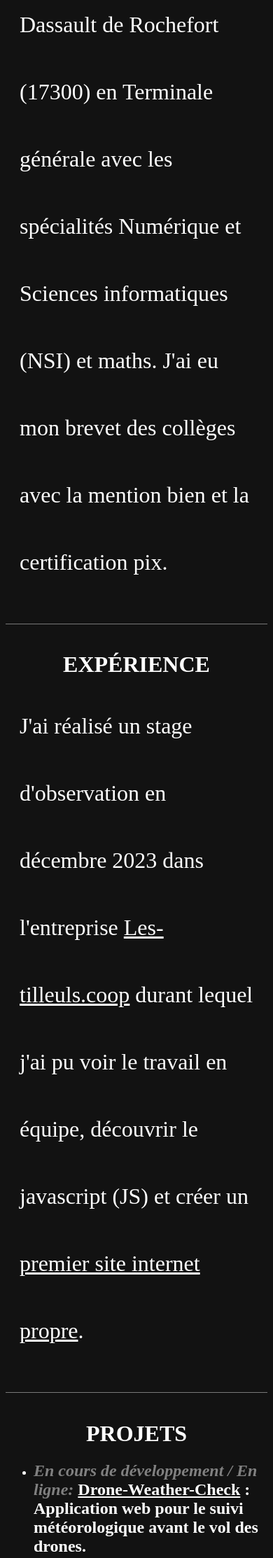
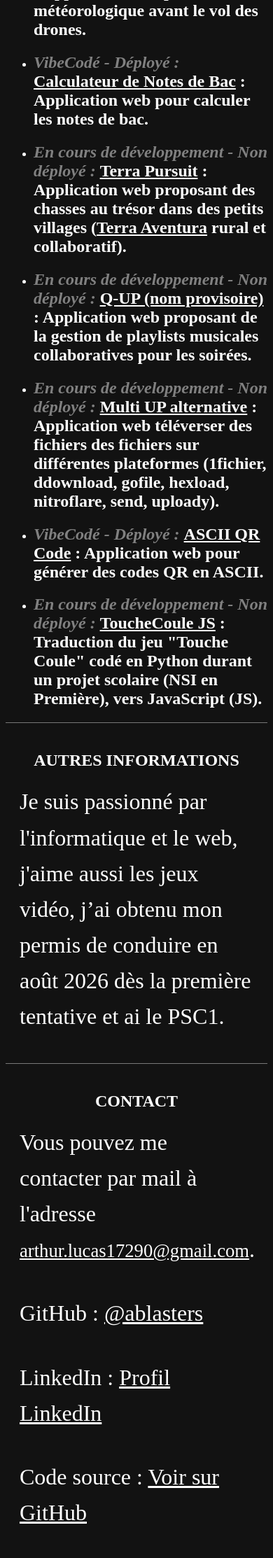
Before and after one commit to ABlasters/portfolio, a PHP site: page / in a window 390 px wide. Shown: the part 3374-5600 px from the top of the page at 70% size. Run offline with PHP 8.4, Linux system fonts and the light colour scheme.

Commit message:
améliore la structure, le contenu, le SEO et le responsive du portfolio
- Amélioration du référencement avec des métadonnées plus précises
- Ajout des données structurées Schema.org pour présenter le profil
- Ajout des liens GitHub, LinkedIn et du dépôt source dans la section contact
- Remplacement des conteneurs div par des balises section plus sémantiques
- Harmonisation des identifiants et intitulés des sections Expériences et Projets
- Mise à jour de la présentation, des diplômes et des informations personnelles
- Ajout et mise à jour des projets déployés ou en cours de développement
- Remplacement des styles inline des statuts de projet par la classe project-status
- Ajout de variables CSS pour centraliser les couleurs et les espacements
- Amélioration des thèmes clair et sombre avec des bordures et des transitions
- Correction de l’espacement sous la barre de navigation avec padding-top
- Amélioration des marges, de la lisibilité des paragraphes et de l’icône burger
- Adaptation des sélecteurs CSS à la nouvelle structure HTML sémantique
- Amélioration du menu responsive et de sa gestion lors du redimensionnement
- Fermeture dynamique du menu mobile après la sélection d’un lien
- Ajout de vérifications JavaScript pour les principaux éléments du DOM
- Simplification du calcul dynamique de l’âge
- Mise à jour complète du README et de son sommaire
- Ajout d’ASCII QR Code à la liste des applications déployées
- Documentation des projets Q-UP, MultiUp alternative et ToucheCoule JS
- Mise en cohérence des technologies, outils et solutions d’hébergement documentés

```diff
--- a/index.html
+++ b/index.html
@@ -1,10 +1,11 @@
 <!DOCTYPE html>
 <html lang="fr">
 <head>
-    <meta name="description" content="Portfolio de LUCAS Arthur, développeur web passionné. Découvrez mes compétences, expériences et projets.">
-    <meta name="keywords" content="LUCAS Arthur, portfolio, développeur web, compétences, expériences, projets, HTML, CSS, JavaScript">
+    <meta name="description" content="Portfolio d'Arthur LUCAS, développeur web front-end passionné. Découvrez mes projets en HTML/CSS/JS, mon parcours en NSI et mes réalisations open source.">
+    <meta name="keywords" content="Arthur LUCAS, portfolio, développeur web, front-end, HTML, CSS, JavaScript, NSI, projets web, Rochefort">
     <meta name="author" content="LUCAS Arthur">
     <meta property="og:title" content="Portfolio LUCAS Arthur">
+    <meta property="og:locale" content="fr_FR">
     <meta property="og:description" content="Découvrez le portfolio de LUCAS Arthur, développeur web passionné.">
     <meta name="twitter:title" content="Portfolio LUCAS Arthur">
     <meta name="twitter:description" content="Découvrez le portfolio de LUCAS Arthur, développeur web passionné.">
@@ -12,8 +13,28 @@
     <meta name="viewport" content="width=device-width, initial-scale=1.0">
     <title>Portfolio LUCAS Arthur</title>
     <link rel="stylesheet" href="style.css">
+    <script type="application/ld+json">
+    {
+      "@context": "https://schema.org",
+      "@type": "Person",
+      "name": "Arthur LUCAS",
+      "url": "https://ablasters.github.io/portfolio/",
+      ""email": "mailto:arthur.lucas17290@gmail.com",
+      "jobTitle": "Développeur Web Front-End",
+      "address": {
+        "@type": "Place",
+        "addressLocality": "Aigrefeuille",
+        "addressRegion": "Charente-Maritime",
+        "addressCountry": "France"
+      },
+      "sameAs": [
+        "https://github.com/ablasters",
+        "https://www.linkedin.com/in/arthur-lucas-0a8819414"
+      ]
+    }
+    </script>
+    <script defer src="script.js"></script>
 </head>
-<script defer src="script.js"></script>
 <body class="dark-mode">
     <nav>
         <ul class="header">
@@ -21,69 +42,63 @@
             <li id="a_propos-link"><a href="#a_propos">À PROPOS</a></li>
             <li id="competences-link"><a href="#competences">COMPÉTENCES</a></li>
             <li id="diplomes-link"><a href="#diplomes">DIPLÔMES</a></li>
-            <li id="experience-link"><a href="#experience">EXPÉRIENCE</a></li>
-            <li id="projet-link"><a href="#projet">PROJET</a></li>
+            <li id="experiences-link"><a href="#experiences">EXPÉRIENCES</a></li>
+            <li id="projets-link"><a href="#projets">PROJETS</a></li>
             <li id="autres_informations-link"><a href="#autres_informations">AUTRES INFORMATIONS</a></li>
             <li id="contact-link"><a href="#contact">CONTACT</a></li>
-            <li><div><img id="mod" src="icon/light_mode.svg" alt=""></div></li>
+            <li><div><img id="mod" alt="Basculer en mode clair/sombre" src="icon/light_mode.svg"></div></li>
         </ul>
     </nav>
     <div id="burger">
         <img src="icon/burger.svg" alt="Burger Menu" id="burger-icon">
     </div>
 
-    <div id="presentation" class="borderbottom">
+    <section id="presentation" class="borderbottom">
         <h1>PRÉSENTATION</h1>
-        <p>Je suis LUCAS Arthur né le 27/06/2009, j'ai <span id="age"></span>. J'habite à Aigrefeuille (17290).</p>
+        <p>Je m'appelle Arthur LUCAS, je suis né en 2009 et j'ai <span id="age"></span>. J'habite à Aigrefeuille (17290).</p>
         <p>J'aime créer des sites sur mon temps libre comme celui-ci ou celui de mon <a href="https://brevet.netlify.app">oral de brevet</a>.</p>
-        <p>J'aime aussi apprendre de nouveaux langages de programation du web, mais (quand l'envie m'en prend) j'aime aussi créer des vidéos sur <a href="https://youtube.com/@a.blasters">youtube</a>.</p>
-    </div>
-    <br>
-    <div id="a_propos" class="borderbottom">
+        <p>J'aime aussi apprendre de nouveaux langages de programmation du web, mais (quand l'envie m'en prend) j'aime aussi créer des vidéos sur <a href="https://youtube.com/@a.blasters">YouTube</a>.</p>
+    </section>
+    <section id="a_propos" class="borderbottom">
         <h1>À PROPOS</h1>
         <p>Organisé dans mon travail, calme, curieux, motivé, je suis prêt à m’investir avec sérieux dans tout type de développement de sites web.</p>
-    </div>
-    <br>
-    <div id="competences" class="borderbottom">
+    </section>
+    <section id="competences" class="borderbottom">
         <h1>COMPÉTENCES</h1>
-        <p>Je maîtrise le HTML/CSS/JS, ai monté mon ordinateur, m'adapte facilement aux différents IDE et sais utiliser des logiciels de montage vidéos.</p>
-    </div>
-    <br>
-    <div id="diplomes" class="borderbottom">
+        <p>Je maîtrise le HTML/CSS/JS, ai monté mon ordinateur, m'adapte facilement aux différents IDE et sais utiliser des logiciels de montage vidéo.</p>
+    </section>
+    <section id="diplomes" class="borderbottom">
         <h1>DIPLÔMES</h1>
-        <p>Je suis au Lycée Marcel Dassault de Rochefort (17300) en Terminale générale avec les spécialités Numérique et Sciences informatiques (NSI) et maths. J'ai eu mon brevet des collèges avec la mention bien et la certification pix.</p>
-    </div>
-    <br>
-    <div id="experience" class="borderbottom">
-        <h1>EXPÉRIENCE</h1>
-        <p>J'ai réalisé un stage d'observation en décembre 2023 dans l'entreprise <a href="https://Les-tilleuls.coop">Les-tilleuls.coop</a> durant lequel j'ai pu voir le travail en équipe, découvrir le javascript (JS) et créer un <a href="https://brevet.netlify.app/site_stage/index.html">premier site internet propre</a>.</p>
-    </div>
-    <br>
-    <div id="projet" class="borderbottom">
+        <p>Je suis au Lycée Marcel Dassault de Rochefort (17300) en Terminale générale avec les spécialités Numérique et Sciences informatiques (NSI) et maths. J'ai eu mon brevet des collèges avec la mention bien et la certification Pix.</p>
+    </section>
+    <section id="experiences" class="borderbottom">
+        <h1>EXPÉRIENCES</h1>
+        <p>J'ai réalisé un stage d'observation en décembre 2023 dans l'entreprise <a href="https://Les-tilleuls.coop">Les-tilleuls.coop</a> durant lequel j'ai pu voir le travail en équipe, découvrir le JavaScript (JS) et créer un <a href="https://brevet.netlify.app/site_stage/index.html">premier site internet propre</a>.</p>
+    </section>
+    <section id="projets" class="borderbottom">
         <h1>PROJETS</h1>
         <ul>
-            <li><h2><span style="font-weight: bold; font-style: italic; color: gray;">En cours de développement / En ligne: </span><a href="https://drone-weather-check.vercel.app/">Drone-Weather-Check</a> : Application web pour le suivi météorologique avant le vol des drones.</h2></li>
-            <li><h2><span style="font-weight: bold; font-style: italic; color: gray;">VibeCodé - </span><a href="https://calculateur-note-bac.vercel.app/">Calculateur de Notes de Bac</a> : Application web pour calculer les notes de bac.</h2></li>
-            <li><h2><span style="font-weight: bold; font-style: italic; color: gray;">En cours de développement: </span><a href="#projet">Terra Pursuit</a> : Application web proposant des chasses au trésor dans des petits villages (<a href="https://www.terra-aventura.fr/">Terra Aventura</a> rural et collaboratif).</h2></li>
-            <li><h2><span style="font-weight: bold; font-style: italic; color: gray;">En cours de développement: </span><a href="#projet">Q-UP (nom provisoire)</a> : Application web proposant de la gestion de playlists musicales collaboratives pour les soirées.</h2></li>
-            <li><h2><span style="font-weight: bold; font-style: italic; color: gray;">En cours de développement: </span><a href="#projet">Multi UP alternative</a> : Application web pour upload des fichiers sur differentes plateformes (1fichier, ddownload, gofile, hexload, nitroflare, send, uploady).</h2></li>
-            <li><h2><span style="font-weight: bold; font-style: italic; color: gray;">VibeCodé - </span><a href="https://ascii-qrcode.vercel.app/">ASCII QR Code</a> : Application web pour générer des codes QR en ASCII.</h2></li>
-            <li><h2><span style="font-weight: bold; font-style: italic; color: gray;">En cours de développement: </span><a href="#projet">ToucheCoule JS</a> : Traduction du jeu "Touche Coule" codé en python durant un projet scolaire (NSI en Première), vers du javascript (JS).</h2></li>
+            <li><h2><span class="project-status">En cours de développement - Déployé : </span><a href="https://drone-weather-check.vercel.app/">Drone-Weather-Check</a> : Application web pour le suivi météorologique avant le vol des drones.</h2></li>
+            <li><h2><span class="project-status">VibeCodé - Déployé : </span><a href="https://calculateur-note-bac.vercel.app/">Calculateur de Notes de Bac</a> : Application web pour calculer les notes de bac.</h2></li>
+            <li><h2><span class="project-status">En cours de développement - Non déployé : </span><a href="#projets">Terra Pursuit</a> : Application web proposant des chasses au trésor dans des petits villages (<a href="https://www.terra-aventura.fr/">Terra Aventura</a> rural et collaboratif).</h2></li>
+            <li><h2><span class="project-status">En cours de développement - Non déployé : </span><a href="#projets">Q-UP (nom provisoire)</a> : Application web proposant de la gestion de playlists musicales collaboratives pour les soirées.</h2></li>
+            <li><h2><span class="project-status">En cours de développement - Non déployé : </span><a href="#projets">Multi UP alternative</a> : Application web téléverser des fichiers des fichiers sur différentes plateformes (1fichier, ddownload, gofile, hexload, nitroflare, send, uploady).</h2></li>
+            <li><h2><span class="project-status">VibeCodé - Déployé : </span><a href="https://ascii-qrcode.vercel.app/">ASCII QR Code</a> : Application web pour générer des codes QR en ASCII.</h2></li>
+            <li><h2><span class="project-status">En cours de développement - Non déployé : </span><a href="#projets">ToucheCoule JS</a> : Traduction du jeu "Touche Coule" codé en Python durant un projet scolaire (NSI en Première), vers JavaScript (JS).</h2></li>
         </ul>
-
-    </div>
-    <br>
-    <div id="autres_informations" class="borderbottom">
+    </section>
+    <section id="autres_informations" class="borderbottom">
         <h1>AUTRES INFORMATIONS</h1>
-        <p>Je suis passionné par l'informatique et le web, j'aime aussi les jeux vidéos, j'ai passé le code de la route, passe prochainement le permis de conduire et ai le PSC1.</p>
-    </div>
-    <br>
-    <div id="contact">
+        <p>Je suis passionné par l'informatique et le web, j'aime aussi les jeux vidéo, j’ai obtenu mon permis de conduire en août 2026 dès la première tentative et ai le PSC1.</p>
+    </section>
+    <section id="contact">
         <h1>CONTACT</h1>
         <p>Vous pouvez me contacter par mail à l'adresse <a href="mailto:arthur.lucas17290@gmail.com" class="mail">arthur.lucas17290@gmail.com</a>.</p>
+        <p>GitHub : <a href="https://github.com/ablasters">@ablasters</a></p>
+        <p>LinkedIn : <a href="https://www.linkedin.com/in/arthur-lucas-0a8819414">Profil LinkedIn</a></p>
+        <p>Code source : <a href="https://github.com/ablasters/portfolio/">Voir sur GitHub</a></p>
         <p style="font-style: italic; ">Formulaire de contact à venir.</p>
-    </div>
-    <br>
+    </section>
     <footer>
         <p>Site créé par LUCAS Arthur</p>
     </footer>
--- a/style.css
+++ b/style.css
@@ -1,42 +1,75 @@
+:root {
+    /* Couleurs */
+    --text-light: #333;
+    --text-dark: white;
+    --bg-light: #f0f0f0;
+    --bg-dark: #121212;
+    --nav-light: #ccc;
+    --nav-dark: #212121;
+    --border-light: black;
+    --border-dark: white;
+    --accent-color: #787878;
+}
+
+/* Transitions */
+a {
+    transition: color 0.3s ease;
+}
+
+body {
+    transition: background-color 0.3s ease, color 0.3s ease;
+}
+
+nav {
+    transition: background-color 0.3s ease, border-color 0.3s ease;
+}
+
 /* Dark mode */
 .dark-mode {
-    background-color: #121212;
-    color: white;
+    background-color: var(--bg-dark);
+    color: var(--text-dark);
 }
 
 .dark-mode a {
-    color: white;
+    color: var(--text-dark);
 }
 
 .dark-mode nav {
-    background-color: #212121;
+    background-color: var(--nav-dark);
+    border-bottom: 1px solid var(--border-dark);
+    border-left: 1px solid var(--border-dark);
+    border-right: 1px solid var(--border-dark);
 }
 
 .dark-mode ul.header li a {
-    color: white;
+    color: var(--text-dark);
 }
 
 /* White mode */
 .light-mode {
-    background-color: #f0f0f0;
-    color: #333;
+    background-color: var(--bg-light);
+    color: var(--text-light);
 }
 
 .light-mode a {
-    color: #333;
+    color: var(--text-light);
 }
 
 .light-mode nav {
-    background-color: #ccc;
+    background-color: var(--nav-light);
+    border-bottom: 1px solid var(--border-light);
+    border-left: 1px solid var(--border-light);
+    border-right: 1px solid var(--border-light);
 }
 
 /* CSS Général */
 
-html {
-    margin-top: 130px;
+body {
+    padding-top: 130px;
+    overflow-x: hidden;
 }
 
-section[id], div[id] {
+section[id] {
     scroll-margin-top: 130px;
     /* À remplacer par la hauteur exacte de ta navbar */
 }
@@ -51,7 +84,7 @@
     /* S'assurer qu'il est au-dessus de tout */
 }
 
-div.borderbottom {
+section.borderbottom {
     border-bottom: 1px solid #787878;
 }
 
@@ -99,14 +132,24 @@
     text-align: center;
 }
 
+section {
+    margin-bottom: 40px;
+}
+
 p {
     font-size: x-large;
     margin: 20px;
-    line-height: 3;
+    line-height: 1.6;
 }
 
 a:hover {
     color: #787878;
+}
+
+.project-status {
+    font-weight: bold;
+    font-style: italic;
+    color: gray;
 }
 
 footer {
@@ -115,9 +158,19 @@
     font-size: smaller;
 }
 
+#burger-icon {
+    width: 30px;
+    height: 30px;
+    cursor: pointer;
+}
+
 @media screen and (max-width: 1230px) {
-    html {
-        margin-top: 0px;
+    body {
+        padding-top: 0px;
+    }
+
+    .dark-mode nav, .light-mode nav {
+        border: none;
     }
 
     ul.header {
@@ -133,7 +186,7 @@
         display: block;
     }
 
-    section[id], div[id] {
+    section[id] {
         scroll-margin-top: 10px; /* À remplacer par la hauteur exacte de ta navbar */
     }
 
```
Also changed, not shown: script.js (+6 -15 lines), README.md.
